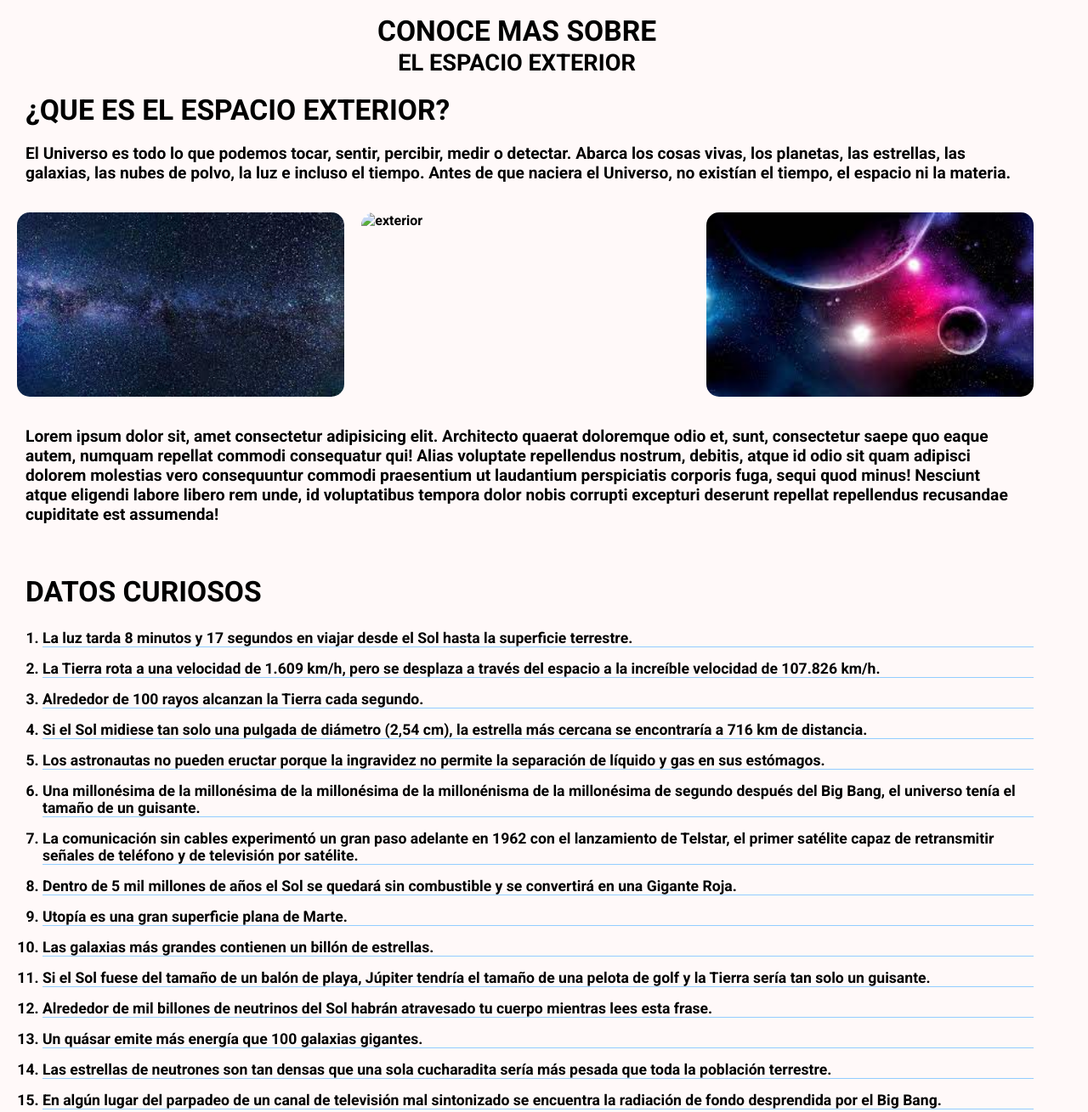
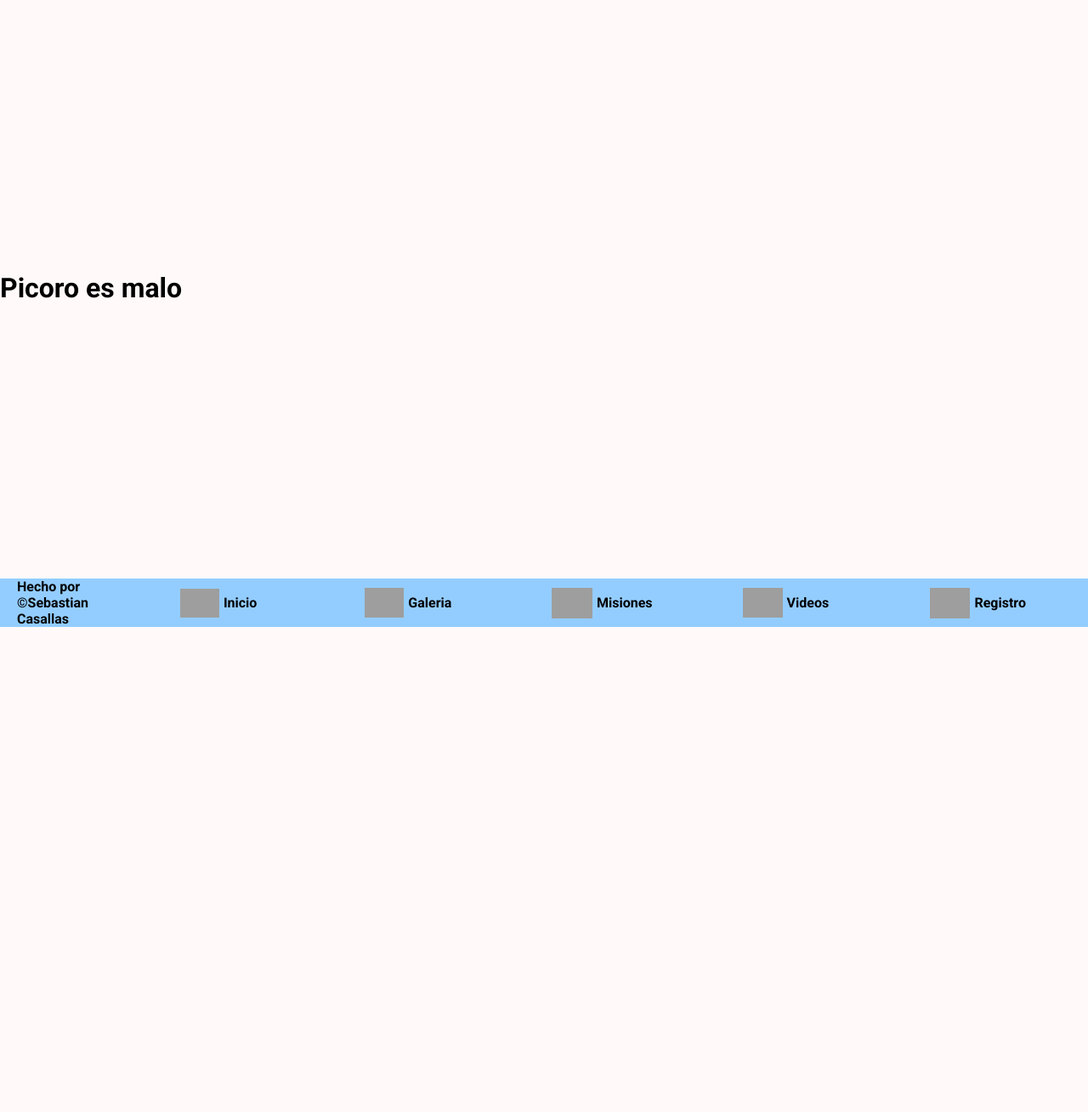
Before and after one commit to Zecsba/prueba, a plain HTML site: page index.html in a window 1280 px wide. Shown: the part 62-1371 px from the top of the page at 85% size. After the commit the page ends 800 px from the top, so only its background shows below. Drawn offline with Linux system fonts and the light colour scheme; grey boxes are pictures that could not be loaded.

Commit message:
Version 2.0

```diff
--- a/index.html
+++ b/index.html
@@ -39,56 +39,7 @@
 
     <!--Contenido -->
 
-
-    <main class="mainContenido">
-
-        <div class="cabezaTres">
-            <h1 class="encabezadoUno textos">CONOCE MAS SOBRE</h1>
-            <h2 class="encabezadoDos textos">EL ESPACIO EXTERIOR</h2>
-        </div>
-
-        <div class="contenido">
-            <h1 class="tituloContenido">¿QUE ES EL ESPACIO EXTERIOR?</h1>
-
-            <p class="parrafoContenido">El Universo es todo lo que podemos tocar, sentir, percibir, medir o detectar.
-                Abarca los cosas vivas, los planetas, las estrellas, las galaxias, las nubes de polvo, la
-                luz e incluso el tiempo. Antes de que naciera el Universo, no existían el tiempo, el
-                espacio ni la materia.</p>
-        </div>
-
-
-        <div class="imgContenido">
-            <img src="assets/img-1.jfif" alt="exterior" class="imgMain">
-            <img src="assets/exteriorDos.jfif" alt="exterior" class="imgMain">
-            <img src="assets/exteriorTres.jfif" alt="exterior" class="imgMain">
-        </div>
-
-        <div class="contenidoDos">
-            <p class="parrafoContenido">Lorem ipsum dolor sit, amet consectetur adipisicing elit. Architecto quaerat doloremque odio et, sunt, consectetur saepe quo eaque autem, numquam repellat commodi consequatur qui! Alias voluptate repellendus nostrum, debitis, atque id odio sit quam adipisci dolorem molestias vero consequuntur commodi praesentium ut laudantium perspiciatis corporis fuga, sequi quod minus! Nesciunt atque eligendi labore libero rem unde, id voluptatibus tempora dolor nobis corrupti excepturi deserunt repellat repellendus recusandae cupiditate est assumenda!</p>
-        </div>
-
-        <div class="contenidoCurioso">
-            <h2 class="datoCurioso">DATOS CURIOSOS</h2>
-
-            <ol class="listaCurioso">
-                <li class="losDatos">La luz tarda 8 minutos y 17 segundos en viajar desde el Sol hasta la superficie terrestre.</li>
-                <li class="losDatos">La Tierra rota a una velocidad de 1.609 km/h, pero se desplaza a través del espacio a la increíble velocidad de 107.826 km/h.</li>
-                <li class="losDatos">Alrededor de 100 rayos alcanzan la Tierra cada segundo.</li>
-                <li class="losDatos">Si el Sol midiese tan solo una pulgada de diámetro (2,54 cm), la estrella más cercana se encontraría a 716 km de distancia.
-                <li class="losDatos">Los astronautas no pueden eructar porque la ingravidez no permite la separación de líquido y gas en sus estómagos.</li>
-                <li class="losDatos">Una millonésima de la millonésima de la millonésima de la millonénisma de la millonésima de segundo después del Big Bang, el universo tenía el tamaño de un guisante.</li>
-                <li class="losDatos">La comunicación sin cables experimentó un gran paso adelante en 1962 con el lanzamiento de Telstar, el primer satélite capaz de retransmitir señales de teléfono y de televisión por satélite.</li>
-                <li class="losDatos">Dentro de 5 mil millones de años el Sol se quedará sin combustible y se convertirá en una Gigante Roja.</li>
-                <li class="losDatos">Utopía es una gran superficie plana de Marte.</li>
-                <li class="losDatos">Las galaxias más grandes contienen un billón de estrellas.</li>
-                <li class="losDatos">Si el Sol fuese del tamaño de un balón de playa, Júpiter tendría el tamaño de una pelota de golf y la Tierra sería tan solo un guisante.</li>
-                <li class="losDatos">Alrededor de mil billones de neutrinos del Sol habrán atravesado tu cuerpo mientras lees esta frase.</li>
-                <li class="losDatos">Un quásar emite más energía que 100 galaxias gigantes.</li>
-                <li class="losDatos">Las estrellas de neutrones son tan densas que una sola cucharadita sería más pesada que toda la población terrestre.</li>
-                <li class="losDatos">En algún lugar del parpadeo de un canal de televisión mal sintonizado se encuentra la radiación de fondo desprendida por el Big Bang.</li>
-            </ol>
-
-        </div>
+      <h1>Picoro es malo</h1>
 
 
     </main>
```
